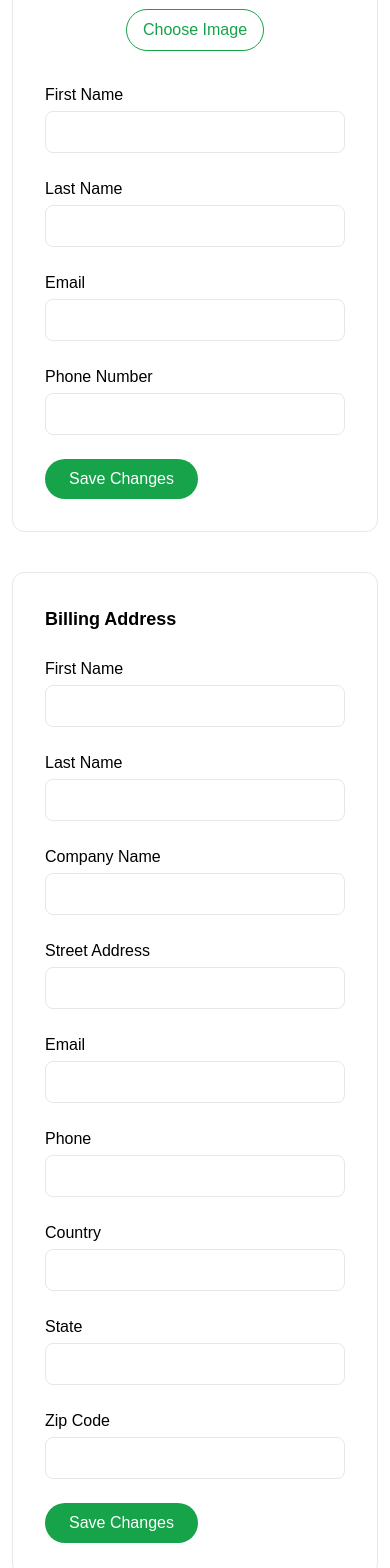
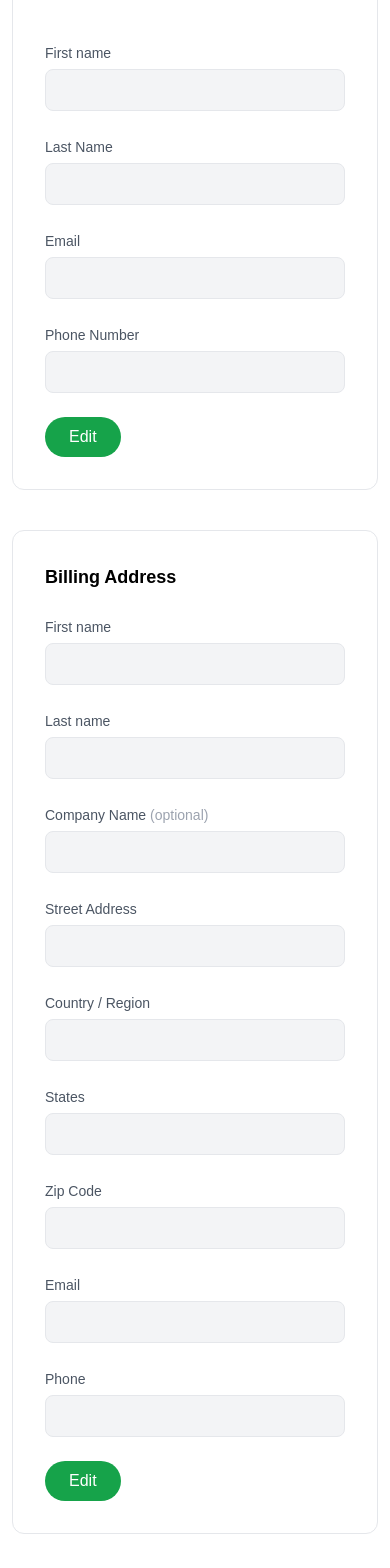
Before and after one commit to media2Apd/Sun-Shine-Dev, a React (Create React App) app in the folder client/: page /settings-page in a window 390 px wide. Shown: the part 340-1908 px from the top of the page. Built offline with nearby package versions, Linux system fonts and the light colour scheme; no server answers.

Commit message:
user profile updated

```diff
--- a/client/src/pages/SettingsPage.js
+++ b/client/src/pages/SettingsPage.js
@@ -1,124 +1,308 @@
+import React, { useEffect, useState, useCallback } from "react";
+import api from "../common/apiClient";
+import SummaryApi from "../common/SummaryApi";
+
+const SettingsPage = () => {
+
+  const [profile, setProfile] = useState({
+    firstName: "",
+    lastName: "",
+    email: "",
+    phone: "",
+    image: ""
+  });
+
+  const [address, setAddress] = useState({
+    firstName: "",
+    lastName: "",
+    company: "",
+    street: "",
+    email: "",
+    phone: "",
+    country: "",
+    state: "",
+    zip: ""
+  });
+
+  const [isEditingProfile, setIsEditingProfile] = useState(false);
+  const [isEditingAddress, setIsEditingAddress] = useState(false);
+  const [originalProfile, setOriginalProfile] = useState({});
+  const [originalAddress, setOriginalAddress] = useState({});
+
+  // ✅ useCallback fix (no warning)
+  const fetchProfile = useCallback(async () => {
+    try {
+      const res = await api({
+        url: SummaryApi.getProfile.url,
+        method: SummaryApi.getProfile.method,
+      });
+
+      if (res.data.success) {
+        setProfile(res.data.data || {});
+        setOriginalProfile(res.data.data || {});
+      }
+    } catch (err) {
+      console.log(err);
+    }
+  }, []);
+
+const fetchAddress = useCallback(async () => {
+  try {
+    const res = await api({
+      url: SummaryApi.viewAddresses.url,
+      method: SummaryApi.viewAddresses.method,
+    });
+
+    const list = res.data; // 🔥 THIS IS YOUR FIX
+
+    if (Array.isArray(list) && list.length > 0) {
+
+      const data =
+        list.find(a => a.isDefault) ||
+        list.sort((a, b) => new Date(b.createdAt) - new Date(a.createdAt))[0];
 
 
-import React, { useState } from "react";
-import { useSettings } from "../Context/SettingsContext";
-import { User } from "lucide-react";
+      setAddress(prev => ({
+        ...prev,
+        ...data
+      }));
 
-const SettingsPage = () => {
-  const {
-    profile,
-    setProfile,
-    address,
-    setAddress,
-    saveProfile,
-    saveAddress
-  } = useSettings();
+      setOriginalAddress(prev => ({
+        ...prev,
+        ...data
+      }));
+    }
 
-  const [isEditingProfile, setIsEditingProfile] = useState(true);
-  const [isEditingAddress, setIsEditingAddress] = useState(true);
+  } catch (err) {
+    console.log(err);
+  }
+}, []);
 
-  // ✅ Profile ID already handled in your context if needed
-  // const [profileId] = useState(() => {
-  //   let id = localStorage.getItem("profileId");
-  //   if (!id) {
-  //     id = Date.now().toString();
-  //     localStorage.setItem("profileId", id);
-  //   }
-  //   return id;
-  // });
+  useEffect(() => {
+    fetchProfile();
+    fetchAddress();
+  }, [fetchProfile, fetchAddress]); // ✅ warning gone
 
-  // ✅ Generate unique ID for Billing Address
-  // const [addressId] = useState(() => {
-  //   let id = localStorage.getItem("addressId");
-  //   if (!id) {
-  //     id = Date.now().toString();
-  //     localStorage.setItem("addressId", id);
-  //   }
-  //   return id;
-  // });
+  // ================= SAVE =================
+
+  const saveProfile = async () => {
+    try {
+      const formData = new FormData();
+
+      formData.append("firstName", profile.firstName);
+      formData.append("lastName", profile.lastName);
+      formData.append("email", profile.email);
+      formData.append("phone", profile.phone);
+
+      if (profile.image instanceof File) {
+        formData.append("image", profile.image); // ✅ file
+      }
+
+      const res = await api({
+        url: SummaryApi.updateProfile.url,
+        method: SummaryApi.updateProfile.method,
+        data: formData,
+        headers: {
+          "Content-Type": "multipart/form-data",
+        },
+      });
+
+      if (res.data.success) {
+        alert("Profile updated");
+        setIsEditingProfile(false);
+      }
+    } catch (err) {
+      console.log(err);
+    }
+  };
+
+  const saveAddress = async () => {
+    try {
+
+      const isUpdate = address._id;
+
+      const res = await api({
+        url: isUpdate
+          ? SummaryApi.updateAddress.url(address._id) // 🔥 FIX
+          : SummaryApi.createAddress.url,
+        method: isUpdate ? "put" : "post",
+        data: address,
+      });
+
+      if (res.data.success) {
+
+        const updated = res.data || address;
+
+        setAddress({ ...updated });
+        setOriginalAddress({ ...updated });
+
+        setIsEditingAddress(false);
+
+        alert("Address saved");
+      }
+
+          } catch (err) {
+            console.log(err);
+          }
+        };
+
+  // ================= HANDLERS =================
 
   const handleProfileChange = (e) => {
-    setProfile({
-      ...profile,
-      [e.target.name]: e.target.value
-    });
+    setProfile(prev => ({
+      ...prev,
+      [e.target.name]: e.target.value,
+    }));
   };
 
   const handleAddressChange = (e) => {
-    setAddress({
-      ...address,
-      [e.target.name]: e.target.value
-    });
+    setAddress(prev => ({
+      ...prev,
+      [e.target.name]: e.target.value,
+    }));
   };
 
   const handleImageChange = (e) => {
     const file = e.target.files[0];
     if (file) {
-      const reader = new FileReader();
-      reader.onloadend = () => {
-        setProfile({
-          ...profile,
-          image: reader.result
-        });
-      };
-      reader.readAsDataURL(file);
+      setProfile(prev => ({
+        ...prev,
+        image: file   // ✅ file object only
+      }));
     }
   };
-
-  // const handleProfileSave = () => {
-  //   if (isEditingProfile) {
-  //     const profileWithId = { ...profile, id: profileId };
-  //     setProfile(profileWithId);
-  //     localStorage.setItem("profile", JSON.stringify(profileWithId));
-  //     saveProfile();
-  //     setIsEditingProfile(false);
-  //   } else {
-  //     setIsEditingProfile(true);
-  //   }
-  // };
-
-  // const handleAddressSave = () => {
-  //   if (isEditingAddress) {
-  //     const addressWithId = { ...address, id: addressId };
-  //     setAddress(addressWithId);
-  //     localStorage.setItem("address", JSON.stringify(addressWithId));
-  //     saveAddress();
-  //     setIsEditingAddress(false);
-  //   } else {
-  //     setIsEditingAddress(true);
-  //   }
-  // };
-const handleProfileSave = () => {
-  saveProfile(); // profile.id already exists in context
+  const handleCancelProfile = () => {
+    setProfile(originalProfile); // 🔥 restore
     setIsEditingProfile(false);
   };
 
-const handleAddressSave = () => {
-  saveAddress(); // address.id already exists in context
+  const handleCancelAddress = () => {
+    setAddress(originalAddress); // 🔥 restore
     setIsEditingAddress(false);
   };
   return (
     <div className="min-h-screen px-3 md:px-10 lg:px-24 py-10 space-y-10">
 
-      {/* ACCOUNT SETTINGS */}
+      {/* PROFILE */}
       <div className="bg-white border rounded-xl p-8">
         <h2 className="text-lg font-semibold mb-6">Account Settings</h2>
+
         <div className="grid grid-cols-1 lg:grid-cols-3 gap-8 items-start">
 
-          {/* PROFILE IMAGE */}
+          {/* LEFT SIDE FORM */}
+          <div className="order-2 lg:order-1 lg:col-span-2 grid grid-cols-1 md:grid-cols-2 gap-6">
+
+            {/* FIRST NAME */}
+            <div>
+              <label className="text-sm text-gray-600">First name</label>
+              <input
+                name="firstName"
+                value={profile.firstName || ""}
+                onChange={handleProfileChange}
+                disabled={!isEditingProfile}
+                className={`w-full border rounded-lg px-4 py-2 mt-1 ${
+                  !isEditingProfile ? "bg-gray-100" : ""
+                }`}
+              />
+            </div>
+
+            {/* LAST NAME */}
+            <div>
+              <label className="text-sm text-gray-600">Last Name</label>
+              <input
+                name="lastName"
+                value={profile.lastName || ""}
+                onChange={handleProfileChange}
+                disabled={!isEditingProfile}
+                className={`w-full border rounded-lg px-4 py-2 mt-1 ${
+                  !isEditingProfile ? "bg-gray-100" : ""
+                }`}
+              />
+            </div>
+
+            {/* EMAIL */}
+            <div>
+              <label className="text-sm text-gray-600">Email</label>
+              <input
+                name="email"
+                value={profile.email || ""}
+                onChange={handleProfileChange}
+                disabled={!isEditingProfile}
+                className={`w-full border rounded-lg px-4 py-2 mt-1 ${
+                  !isEditingProfile ? "bg-gray-100" : ""
+                }`}
+              />
+            </div>
+
+            {/* PHONE */}
+            <div>
+              <label className="text-sm text-gray-600">Phone Number</label>
+              <input
+                name="phone"
+                value={profile.phone || ""}
+                onChange={handleProfileChange}
+                disabled={!isEditingProfile}
+                className={`w-full border rounded-lg px-4 py-2 mt-1 ${
+                  !isEditingProfile ? "bg-gray-100" : ""
+                }`}
+              />
+            </div>
+
+            {/* BUTTON */}
+            <div className="md:col-span-2 flex gap-3">
+
+              {isEditingProfile ? (
+                <>
+                  {/* SAVE */}
+                  <button
+                    onClick={saveProfile}
+                    className="bg-green-600 text-white px-6 py-2 rounded-full hover:bg-green-700"
+                  >
+                    Save Changes
+                  </button>
+
+                  {/* CANCEL */}
+                  <button
+                    onClick={handleCancelProfile}
+                    className="border border-gray-400 text-gray-600 px-6 py-2 rounded-full hover:bg-gray-100"
+                  >
+                    Cancel
+                  </button>
+                </>
+              ) : (
+                <button
+                  onClick={() => setIsEditingProfile(true)}
+                  className="bg-green-600 text-white px-6 py-2 rounded-full hover:bg-green-700"
+                >
+                  Edit
+                </button>
+              )}
+
+            </div>
+          </div>
+
+          {/* RIGHT SIDE IMAGE */}
           <div className="order-1 lg:order-2 flex flex-col items-center lg:items-end">
+
             {profile.image ? (
               <img
-                src={profile.image}
+                  src={
+                        profile.image instanceof File
+                          ? URL.createObjectURL(profile.image)
+                          : profile.image
+                      }
                 alt="profile"
                 className="w-32 h-32 rounded-full object-cover mb-4"
               />
             ) : (
               <div className="w-32 h-32 rounded-full bg-green-500 flex items-center justify-center mb-4">
-                <User size={50} color="white" />
+                <span className="text-white text-3xl font-bold">
+                  {profile.firstName?.charAt(0) || "U"}
+                </span>
               </div>
             )}
 
+            {/* IMAGE BUTTON */}
             {isEditingProfile && (
               <label className="border border-green-600 text-green-600 px-4 py-2 rounded-full cursor-pointer hover:bg-green-600 hover:text-white transition">
                 Choose Image
@@ -130,178 +314,165 @@ const handleAddressSave = () => {
               </label>
             )}
           </div>
+        </div>
+      </div>
 
-          {/* PROFILE FORM */}
-          <div className="order-2 lg:order-1 lg:col-span-2 grid grid-cols-1 md:grid-cols-2 gap-6">
+      {/* ADDRESS */}
+      <div className="bg-white border rounded-xl p-8">
+        <h2 className="text-lg font-semibold mb-6">Billing Address</h2>
+
+        <div className="grid grid-cols-1 md:grid-cols-3 gap-6">
+
           <div>
-              <label className="text-md">First Name</label>
+            <label className="text-sm text-gray-600">First name</label>
             <input
               name="firstName"
-                value={profile.firstName}
-                onChange={handleProfileChange}
-                disabled={!isEditingProfile}
-                className={`w-full border rounded-lg px-4 py-2 mt-1 ${!isEditingProfile && "bg-gray-100"}`}
+              value={address.firstName || ""}
+              onChange={handleAddressChange}
+              disabled={!isEditingAddress}
+              className={`w-full border rounded-lg px-4 py-2 mt-1 ${
+                !isEditingAddress && "bg-gray-100"
+              }`}
             />
           </div>
 
           <div>
-              <label className="text-md">Last Name</label>
+            <label className="text-sm text-gray-600">Last name</label>
             <input
               name="lastName"
-                value={profile.lastName}
-                onChange={handleProfileChange}
-                disabled={!isEditingProfile}
-                className={`w-full border rounded-lg px-4 py-2 mt-1 ${!isEditingProfile && "bg-gray-100"}`}
+              value={address.lastName || ""}
+              onChange={handleAddressChange}
+              disabled={!isEditingAddress}
+              className={`w-full border rounded-lg px-4 py-2 mt-1 ${
+                !isEditingAddress && "bg-gray-100"
+              }`}
             />
           </div>
 
           <div>
-              <label className="text-md">Email</label>
+            <label className="text-sm text-gray-600">
+              Company Name <span className="text-gray-400">(optional)</span>
+            </label>
             <input
-                name="email"
-                value={profile.email}
-                onChange={handleProfileChange}
-                disabled={!isEditingProfile}
-                className={`w-full border rounded-lg px-4 py-2 mt-1 ${!isEditingProfile && "bg-gray-100"}`}
+              name="company"
+              value={address.company || ""}
+              onChange={handleAddressChange}
+              disabled={!isEditingAddress}
+              className={`w-full border rounded-lg px-4 py-2 mt-1 ${
+                !isEditingAddress && "bg-gray-100"
+              }`}
+            />
+          </div>
+
+          <div className="md:col-span-3">
+            <label className="text-sm text-gray-600">Street Address</label>
+            <input
+              name="street"
+              value={address.street || ""}
+              onChange={handleAddressChange}
+              disabled={!isEditingAddress}
+              className={`w-full border rounded-lg px-4 py-2 mt-1 ${
+                !isEditingAddress && "bg-gray-100"
+              }`}
             />
           </div>
 
           <div>
-              <label className="text-md">Phone Number</label>
+            <label className="text-sm text-gray-600">Country / Region</label>
             <input
-                name="phone"
-                value={profile.phone}
-                onChange={handleProfileChange}
-                disabled={!isEditingProfile}
-                className={`w-full border rounded-lg px-4 py-2 mt-1 ${!isEditingProfile && "bg-gray-100"}`}
-              />
-            </div>
-
-            <div className="md:col-span-2">
-              <button
-                onClick={handleProfileSave}
-                className="bg-green-600 text-white px-6 py-2 rounded-full hover:bg-green-700"
-              >
-                {isEditingProfile ? "Save Changes" : "Edit"}
-              </button>
-            </div>
-          </div>
-        </div>
-      </div>
-
-      {/* BILLING ADDRESS */}
-      <div className="bg-white border rounded-xl p-8">
-        <h2 className="text-lg font-semibold mb-6">Billing Address</h2>
-        <div className="grid grid-cols-1 md:grid-cols-3 gap-6">
-
-          <div>
-            <label className="text-md">First Name</label>
-            <input
-              name="firstName"
-              value={address.firstName}
+              name="country"
+              value={address.country || ""}
               onChange={handleAddressChange}
               disabled={!isEditingAddress}
-              className={`w-full border rounded-lg px-4 py-2 mt-1 ${!isEditingAddress && "bg-gray-100"}`}
+              className={`w-full border rounded-lg px-4 py-2 mt-1 ${
+                !isEditingAddress && "bg-gray-100"
+              }`}
             />
           </div>
 
           <div>
-            <label className="text-md">Last Name</label>
+            <label className="text-sm text-gray-600">States</label>
             <input
-              name="lastName"
-              value={address.lastName}
+              name="state"
+              value={address.state || ""}
               onChange={handleAddressChange}
               disabled={!isEditingAddress}
-              className={`w-full border rounded-lg px-4 py-2 mt-1 ${!isEditingAddress && "bg-gray-100"}`}
+              className={`w-full border rounded-lg px-4 py-2 mt-1 ${
+                !isEditingAddress && "bg-gray-100"
+              }`}
             />
           </div>
 
           <div>
-            <label className="text-md">Company Name</label>
+            <label className="text-sm text-gray-600">Zip Code</label>
             <input
-              name="company"
-              value={address.company}
+              name="zip"
+              value={address.zip || ""}
               onChange={handleAddressChange}
               disabled={!isEditingAddress}
-              className={`w-full border rounded-lg px-4 py-2 mt-1 ${!isEditingAddress && "bg-gray-100"}`}
+              className={`w-full border rounded-lg px-4 py-2 mt-1 ${
+                !isEditingAddress && "bg-gray-100"
+              }`}
             />
           </div>
 
-          <div className="md:col-span-3">
-            <label className="text-md">Street Address</label>
-            <input
-              name="street"
-              value={address.street}
-              onChange={handleAddressChange}
-              disabled={!isEditingAddress}
-              className={`w-full border rounded-lg px-4 py-2 mt-1 ${!isEditingAddress && "bg-gray-100"}`}
-            />
-          </div>
-
-          {/* ✅ New fields for Email and Phone */}
           <div>
-            <label className="text-md">Email</label>
+            <label className="text-sm text-gray-600">Email</label>
             <input
               name="email"
               value={address.email || ""}
               onChange={handleAddressChange}
               disabled={!isEditingAddress}
-              className={`w-full border rounded-lg px-4 py-2 mt-1 ${!isEditingAddress && "bg-gray-100"}`}
+              className={`w-full border rounded-lg px-4 py-2 mt-1 ${
+                !isEditingAddress && "bg-gray-100"
+              }`}
             />
           </div>
 
           <div>
-            <label className="text-md">Phone</label>
+            <label className="text-sm text-gray-600">Phone</label>
             <input
               name="phone"
               value={address.phone || ""}
               onChange={handleAddressChange}
               disabled={!isEditingAddress}
-              className={`w-full border rounded-lg px-4 py-2 mt-1 ${!isEditingAddress && "bg-gray-100"}`}
-            />
-          </div>
-
-          <div>
-            <label className="text-md">Country</label>
-            <input
-              name="country"
-              value={address.country}
-              onChange={handleAddressChange}
-              disabled={!isEditingAddress}
-              className={`w-full border rounded-lg px-4 py-2 mt-1 ${!isEditingAddress && "bg-gray-100"}`}
-            />
-          </div>
-
-          <div>
-            <label className="text-md">State</label>
-            <input
-              name="state"
-              value={address.state}
-              onChange={handleAddressChange}
-              disabled={!isEditingAddress}
-              className={`w-full border rounded-lg px-4 py-2 mt-1 ${!isEditingAddress && "bg-gray-100"}`}
-            />
-          </div>
-
-          <div>
-            <label className="text-md">Zip Code</label>
-            <input
-              name="zip"
-              value={address.zip}
-              onChange={handleAddressChange}
-              disabled={!isEditingAddress}
-              className={`w-full border rounded-lg px-4 py-2 mt-1 ${!isEditingAddress && "bg-gray-100"}`}
+              className={`w-full border rounded-lg px-4 py-2 mt-1 ${
+                !isEditingAddress && "bg-gray-100"
+              }`}
             />
           </div>
 
         </div>
 
+        {/* BUTTONS */}
+        <div className="mt-6 flex gap-3">
+
+          {isEditingAddress ? (
+            <>
               <button
-          onClick={handleAddressSave}
-          className="mt-6 bg-green-600 text-white px-6 py-2 rounded-full hover:bg-green-700"
+                onClick={saveAddress}
+                className="bg-green-600 text-white px-6 py-2 rounded-full hover:bg-green-700"
               >
-          {isEditingAddress ? "Save Changes" : "Edit"}
+                Save Changes
               </button>
+
+              <button
+                onClick={handleCancelAddress}
+                className="border border-gray-400 text-gray-600 px-6 py-2 rounded-full hover:bg-gray-100"
+              >
+                Cancel
+              </button>
+            </>
+          ) : (
+            <button
+              onClick={() => setIsEditingAddress(true)}
+              className="bg-green-600 text-white px-6 py-2 rounded-full hover:bg-green-700"
+            >
+              Edit
+            </button>
+          )}
+
+        </div>
       </div>
 
     </div>
```
Also changed, not shown: client/src/common/SummaryApi.js (+22 -1 lines), 1 other file (tests, documents, lock files or other folders). Lines whose indentation alone changed are shown as unchanged.
